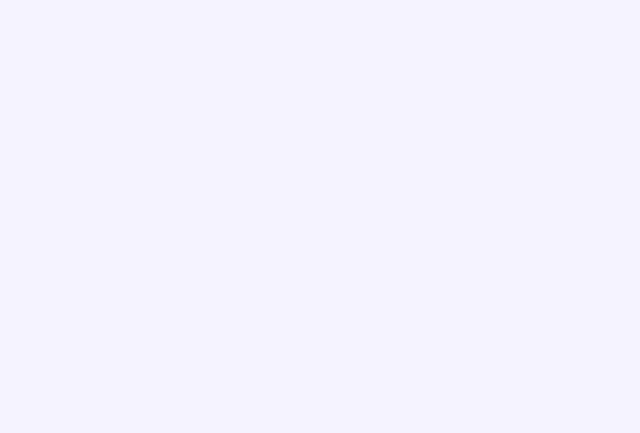
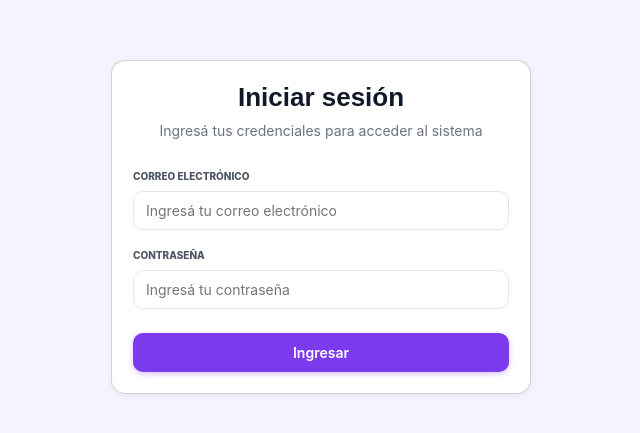
Before and after one commit to QuantiaStudio/Gestor-de-Produccion-e-Inventario-para-Emprendimientos, an Angular app in the folder frontend/ProdManager/: page /login in a window 1280 px wide. Before the commit this address led to /. Shown: the part 173-606 px from the top of the page, without its empty margins (319-959 px from the left). Built offline with nearby package versions, Linux system fonts and the light colour scheme.

Commit message:
fix: corregir estilos y maquetación en formulario de login

```diff
--- a/frontend/ProdManager/src/app/app.routes.ts
+++ b/frontend/ProdManager/src/app/app.routes.ts
@@ -6,6 +6,7 @@ import { NewProductFormComponent } from './dashboard/admin/features/productos/ne
 import { DashboardLayoutComponent } from './layout/dashboard-layout/dashboard-layout.component';
 import { MateriasPrimasComponent } from './dashboard/admin/features/materias-primas/materias-primas.component';
 import { MateriaPrimaListadoComponent } from './materia-prima/materia-prima-listado/materia-prima-listado.component';
+import { LoginComponent } from './auth/components/login/login.component';
 
 export const routes: Routes = [
   {
@@ -26,4 +27,5 @@ export const routes: Routes = [
     ],
   },
 
+  { path: 'login', component: LoginComponent },
 ];
--- a/frontend/ProdManager/src/app/auth/components/login/login.component.css
+++ b/frontend/ProdManager/src/app/auth/components/login/login.component.css
@@ -36,20 +36,13 @@
     margin-bottom: 0.5rem;
 }
 
-.input {
-    width: 100%;
-}
-
-.input.input-error {
-    border-color: var(--color-error);
-}
-
 .error-message {
     margin-top: 0.4rem;
     color: var(--color-error);
     font-size: 0.8rem;
 }
 
+/* Alertas de error/éxito locales */
 .alert {
     padding: 0.75rem 1rem;
     margin-bottom: 1rem;
--- a/frontend/ProdManager/src/app/auth/components/login/login.component.html
+++ b/frontend/ProdManager/src/app/auth/components/login/login.component.html
@@ -1,6 +1,6 @@
 <div class="login-container">
 
-  <div class="login-card">
+  <div class="login-card card">
 
     <div class="login-header">
       <h1>Iniciar sesión</h1>
@@ -14,9 +14,7 @@
     >
 
       <!-- EMAIL -->
-
       <div class="form-group">
-
         <label for="email">
           Correo electrónico
         </label>
@@ -24,34 +22,28 @@
         <input
           id="email"
           type="email"
+          class="input"
           formControlName="email"
           placeholder="Ingresá tu correo electrónico"
           autocomplete="email"
-          [class.is-invalid]="email?.invalid && email?.touched"
+          [class.input-error]="email?.invalid && email?.touched"
         >
 
         <div
           class="error-message"
           *ngIf="email?.invalid && email?.touched"
         >
-
           <span *ngIf="email?.errors?.['required']">
             El correo electrónico es obligatorio.
           </span>
-
           <span *ngIf="email?.errors?.['email']">
             Ingresá un correo electrónico válido.
           </span>
-
         </div>
-
       </div>
 
-
       <!-- CONTRASEÑA -->
-
       <div class="form-group">
-
         <label for="password">
           Contraseña
         </label>
@@ -59,32 +51,27 @@
         <input
           id="password"
           type="password"
+          class="input"
           formControlName="password"
           placeholder="Ingresá tu contraseña"
           autocomplete="current-password"
-          [class.is-invalid]="password?.invalid && password?.touched"
+          [class.input-error]="password?.invalid && password?.touched"
         >
 
         <div
           class="error-message"
           *ngIf="password?.invalid && password?.touched"
         >
-
           <span *ngIf="password?.errors?.['required']">
             La contraseña es obligatoria.
           </span>
-
           <span *ngIf="password?.errors?.['minlength']">
             La contraseña debe tener al menos 6 caracteres.
           </span>
-
         </div>
-
       </div>
 
-
       <!-- ERROR DE AUTENTICACIÓN -->
-
       <div
         class="alert alert-error"
         *ngIf="mensajeError"
@@ -92,9 +79,7 @@
         {{ mensajeError }}
       </div>
 
-
       <!-- MENSAJE DE ÉXITO -->
-
       <div
         class="alert alert-success"
         *ngIf="mensajeExito"
@@ -102,23 +87,18 @@
         {{ mensajeExito }}
       </div>
 
-
       <!-- BOTÓN -->
-
       <button
         type="submit"
-        class="btn-login"
+        class="btn btn-primary btn-login"
         [disabled]="enviando"
       >
-
         <span *ngIf="!enviando">
           Ingresar
         </span>
-
         <span *ngIf="enviando">
           Ingresando...
         </span>
-
       </button>
 
     </form>
```
Also changed, not shown: 1 other file (tests, documents, lock files or other folders).
